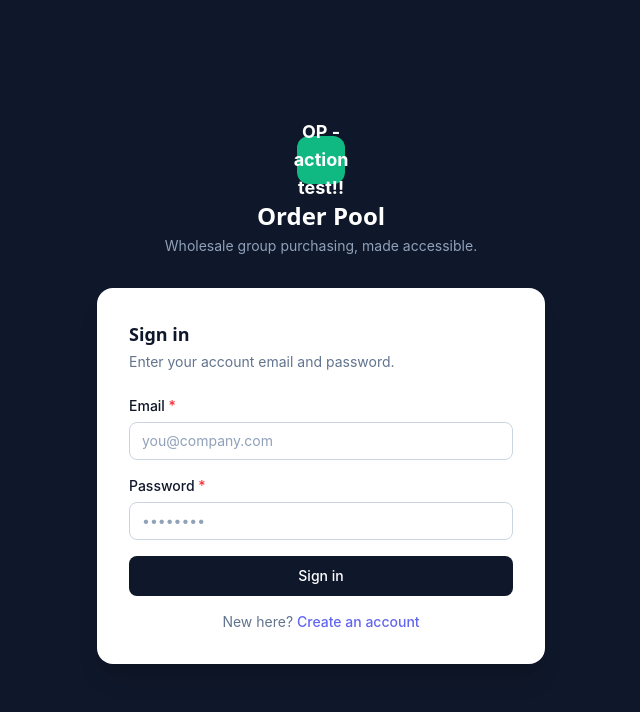
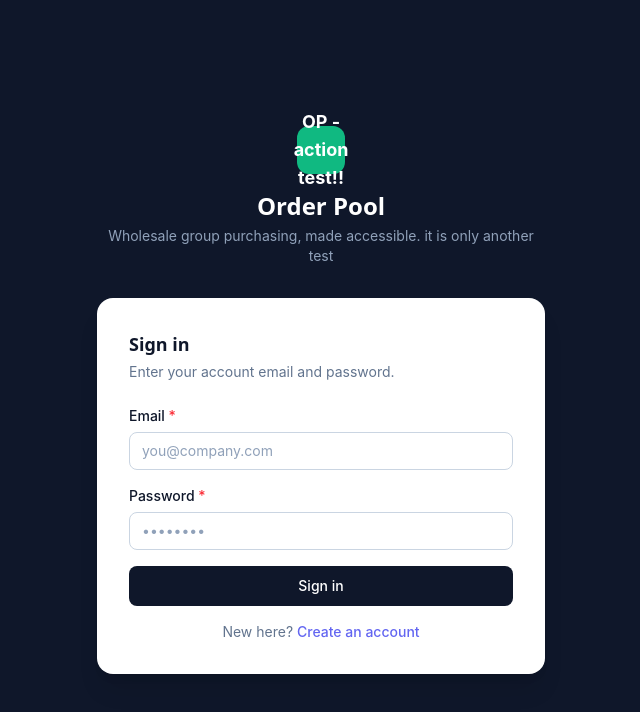
Before and after one commit to Abdulaziz-algharbi/order-pools-app, a React (Vite) app: page /login in a window 1280 px wide. Shown: the top 712 px of the page, without its empty margins (319-959 px from the left). Built offline with nearby package versions, Linux system fonts and the light colour scheme; no server answers.

Commit message:
test cicd flow 4

```diff
--- a/src/pages/auth/LoginPage.tsx
+++ b/src/pages/auth/LoginPage.tsx
@@ -46,7 +46,7 @@ export function LoginPage() {
             Order Pool
           </h1>
           <p className="mt-1 text-sm text-slate-400">
-            Wholesale group purchasing, made accessible.
+            Wholesale group purchasing, made accessible. it is only another test
           </p>
         </div>
 
```
